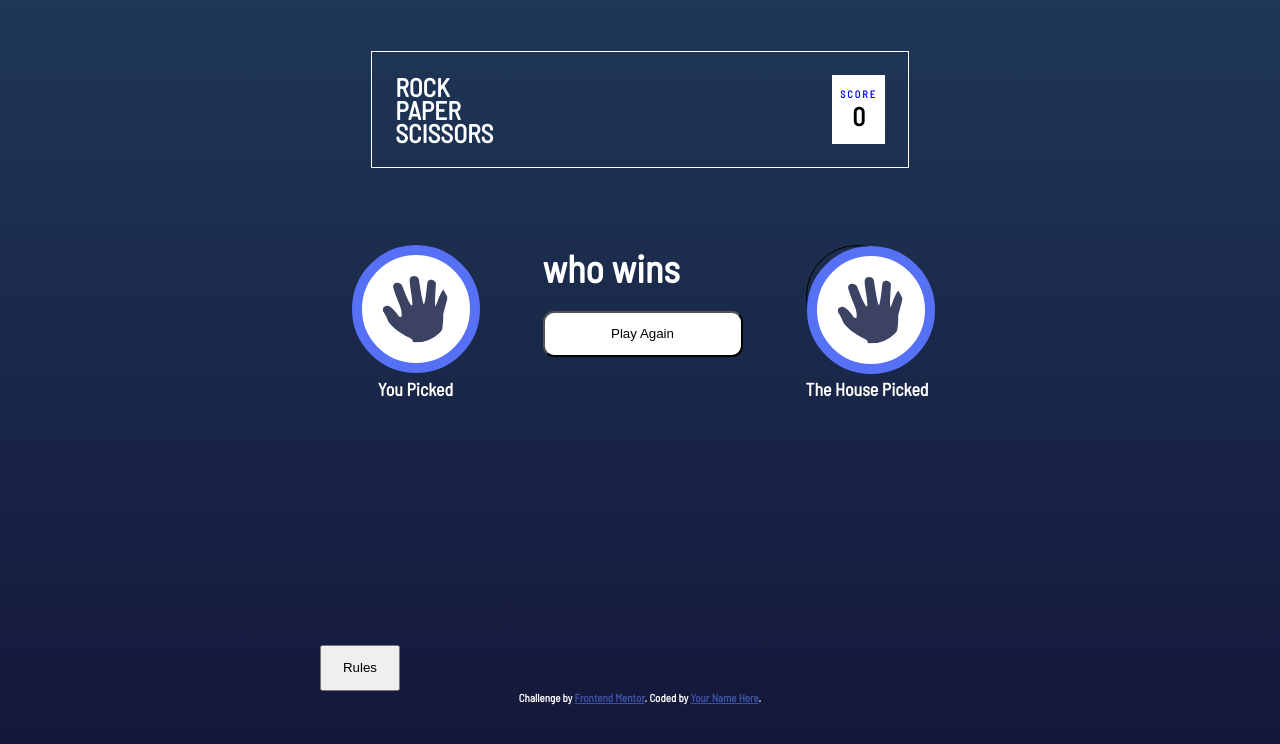
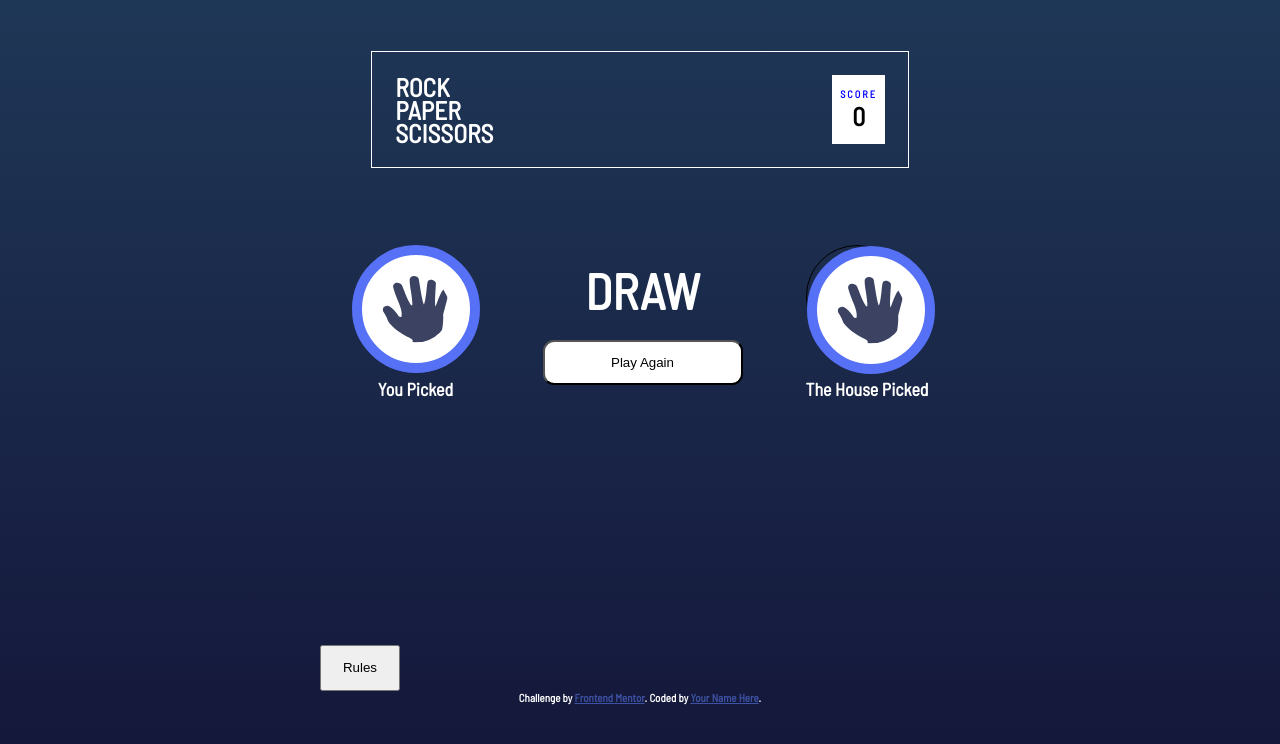
Before and after one commit to leecockcroft/rock-paper-scissors-game, a website: page index.html in a window 1280 px wide. Both pictures are taken after a click on the picture 480 px from the left and 309 px from the top of the page. Drawn offline with Linux system fonts and the light colour scheme.

Commit message:
tag-error

```diff
--- a/index.html
+++ b/index.html
@@ -49,8 +49,7 @@
             <div id='user'></div>
         </div>
 
-<div id="
-">
+<div id="resultDisplay">
   <h2 id="result">who wins</h2>
   <button id="playAgain" onclick='app.resetGame()'>Play Again</button>
 </div>
@@ -83,5 +82,4 @@
       Coded by <a href="#">Your Name Here</a>.
     </div>
 
-    <script src="js/script.js"> </script>
-   </body> </html>
+    <script src="js/script.js"> </script> </body> </html>
```
